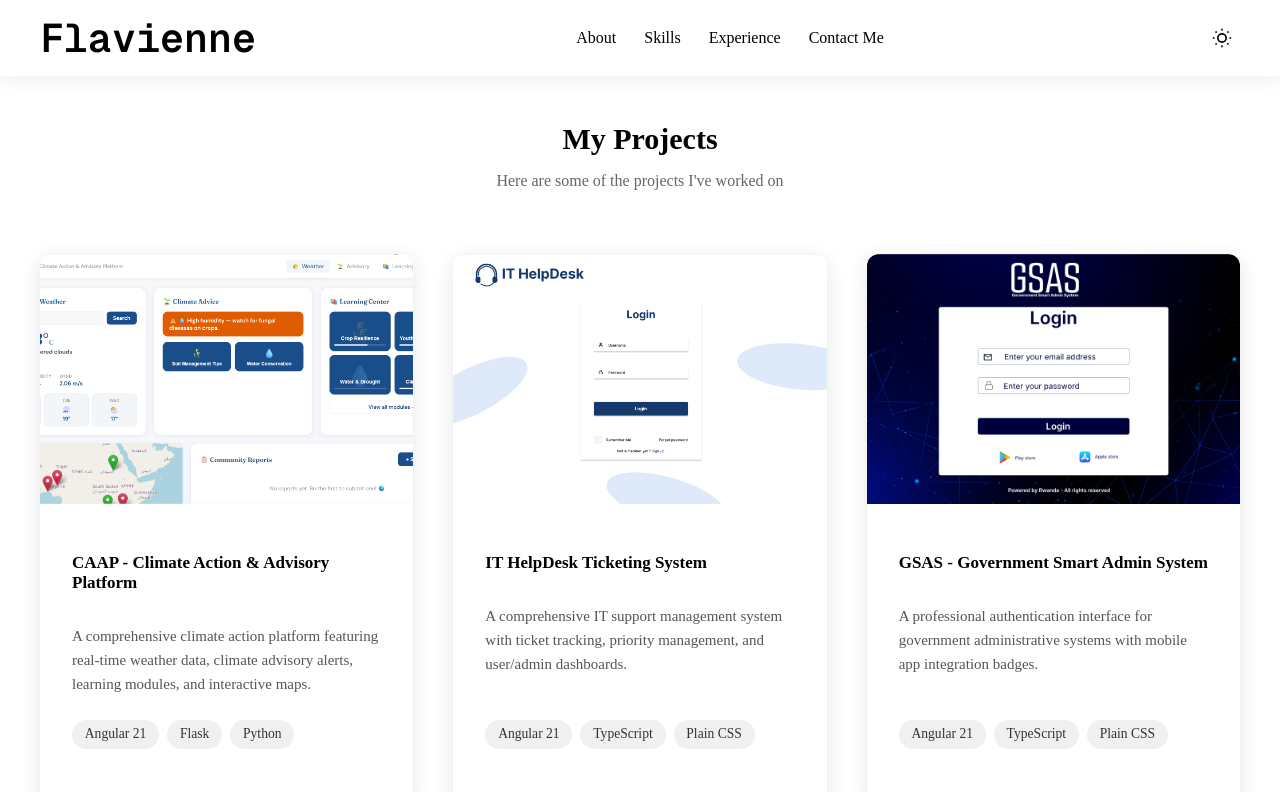
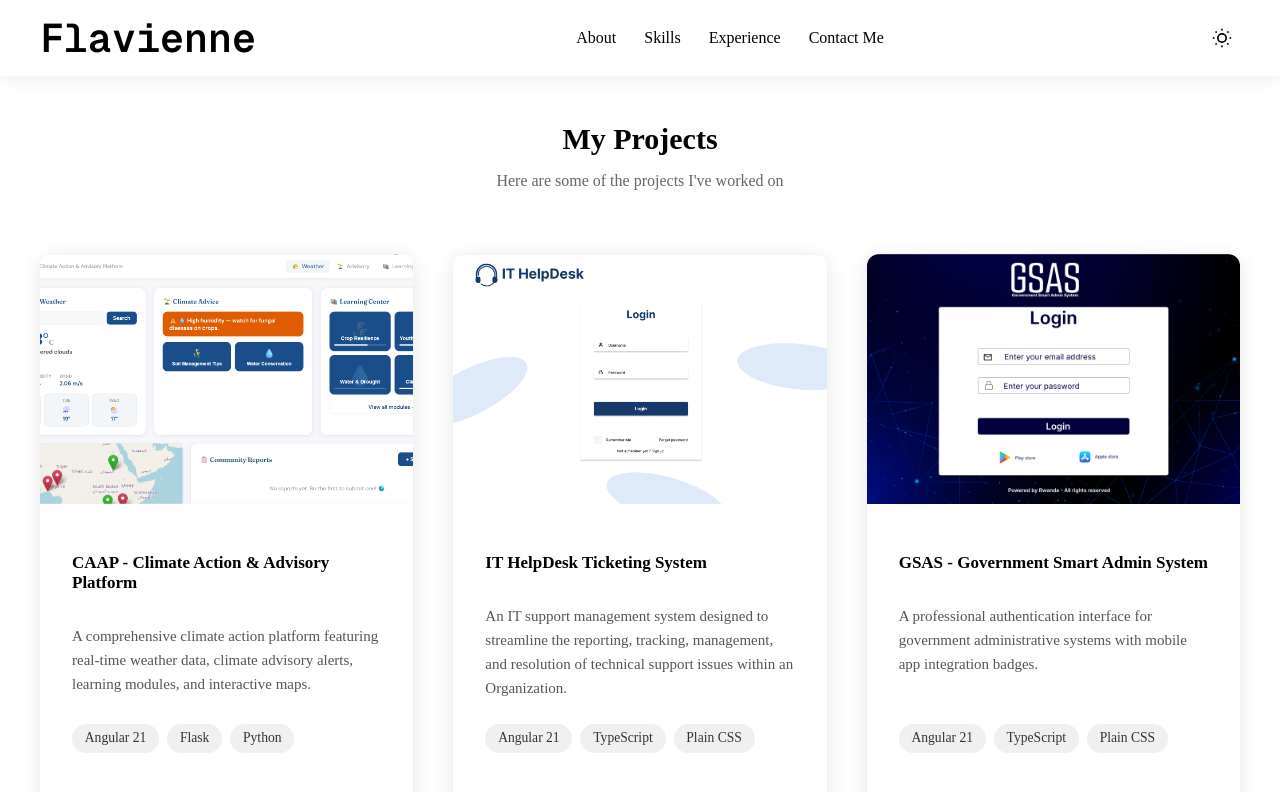
Before and after one commit to Flaviaa4/portfolio, an Angular app: page / in a window 1280 px wide. Both pictures are taken after a click on the button "View My Projects". Shown: the part 2340-3132 px from the top of the page. Built offline with nearby package versions, Linux system fonts and the light colour scheme.

Commit message:
Updates on Project Component

```diff
--- a/src/app/projects/projects.html
+++ b/src/app/projects/projects.html
@@ -44,7 +44,7 @@
         </div>
         <div class="project-info">
           <h3 class="project-title">IT HelpDesk Ticketing System</h3>
-          <p class="project-description">A comprehensive IT support management system with ticket tracking, priority management, and user/admin dashboards.</p>
+          <p class="project-description">An IT support management system designed to streamline the reporting, tracking, management, and resolution of technical support issues within an Organization.</p>
           <div class="project-tech">
             <span class="tech-tag">Angular 21</span>
             <span class="tech-tag">TypeScript</span>
@@ -57,7 +57,7 @@
         <div class="project-image">
           <img src="assets/GSAS.png" alt="GSAS Login">
           <div class="project-overlay">
-            <a href="https://github.com/Flaviaa4/gsas-frontend-login" target="_blank" class="project-link">
+            <a href="https://flaviaa4.github.io/gsas-frontend-login/" target="_blank" class="project-link">
               <svg xmlns="http://www.w3.org/2000/svg" width="24" height="24" viewBox="0 0 24 24" fill="none" stroke="currentColor" stroke-width="2">
                 <path d="M18 13v6a2 2 0 0 1-2 2H5a2 2 0 0 1-2-2V8a2 2 0 0 1 2-2h6"></path>
                 <polyline points="15 3 21 3 21 9"></polyline>
```
